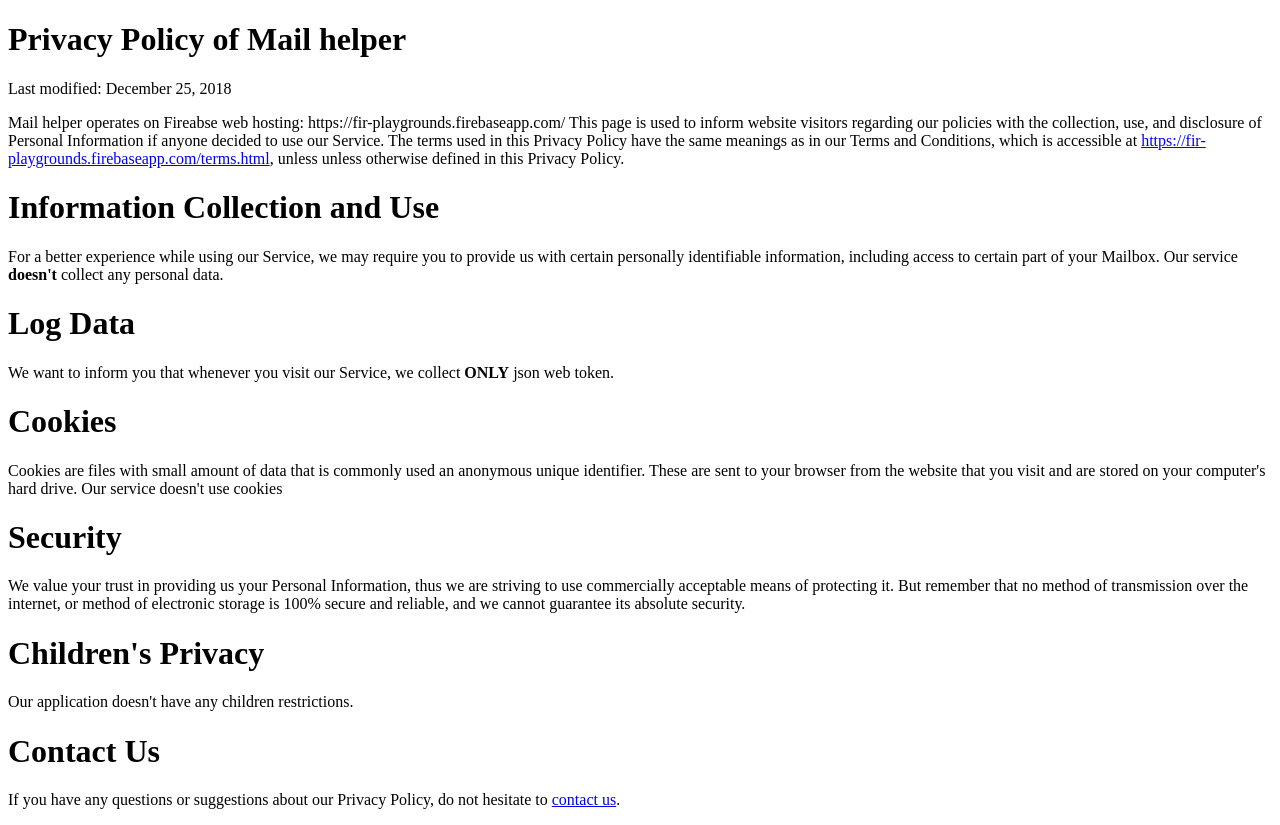
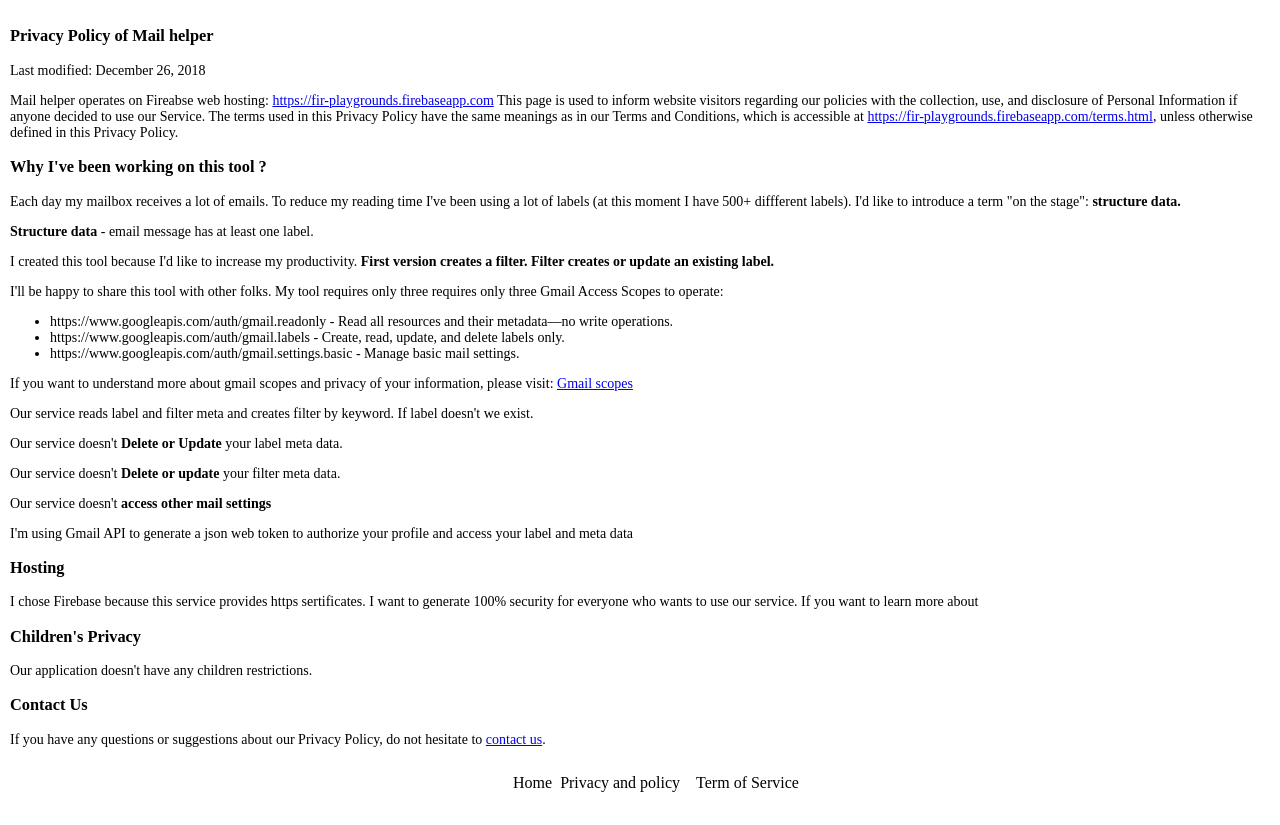
Before and after one commit to dimitardanailov/gmail-helper, a website built with webpack: page develop/web/dist/privacy.html in a window 1280 px wide. After the commit the page ends 800 px from the top, so only its background shows below. Built offline with nearby package versions, Linux system fonts and the light colour scheme; no server answers.

Commit message:
Privacy policy was updated. Each page has a simple footer navigation.

```diff
--- a/develop/web/dist/privacy.html
+++ b/develop/web/dist/privacy.html
@@ -5,66 +5,121 @@
     <meta charset="utf-8" />
   </head>
   <body>
+		<section id="container">
 
+			<section id="body">
 				<h1>Privacy Policy of Mail helper</h1>
 
-		Last modified: December 25, 2018
+				Last modified: December 26, 2018
 
 				<p>
-			Mail helper operates on Fireabse web hosting: https://fir-playgrounds.firebaseapp.com/
+					Mail helper operates on Fireabse web hosting:
+					<a href="https://fir-playgrounds.firebaseapp.com" target="_blank" title="Mail helper">https://fir-playgrounds.firebaseapp.com</a>
 
 					This page is used to inform website visitors regarding our policies with the collection,
 					use, and disclosure of Personal Information if anyone decided to use our Service.
 
 					The terms used in this Privacy Policy have the same meanings as in our Terms and Conditions,
-			which is accessible at <a href="terms.html" target="_blank">https://fir-playgrounds.firebaseapp.com/terms.html</a>,
-			unless unless otherwise defined in this Privacy Policy.
+					which is accessible at
+					<a href="terms.html"
+						 title="Mail helper - Terms of service"
+						 target="_blank">https://fir-playgrounds.firebaseapp.com/terms.html</a>,
+					unless otherwise defined in this Privacy Policy.
 				</p>
 
-		<h1>Information Collection and Use</h1>
+				<h3>Why I've been working on this tool ?</h3>
 
 				<p>
-			For a better experience while using our Service, we may require you to provide us with certain personally
-			identifiable information, including access to certain part of your Mailbox.
-			Our service <strong>doesn't</strong> collect any personal data.
+					Each day my mailbox receives a lot of emails.
+					To reduce my reading time I've been using a lot of labels (at this moment I have 500+ diffferent labels).
+					I'd like to introduce a term "on the stage": <strong>structure data.</strong>
 				</p>
 
-		<h1>Log Data</h1>
+				<p><strong>Structure data</strong> - email message has at least one label.</p>
 
 				<p>
-			We want to inform you that whenever you visit our Service,
-			we collect <strong>ONLY</strong> json web token.
+					I created this tool because I'd like to increase my productivity.
+					<strong>First version creates a filter. Filter creates or update an existing label.</strong>
 				</p>
 
-		<h1>Cookies</h1>
+				<p>
+					I'll be happy to share this tool with other folks.
+					My tool requires only three requires only three Gmail Access Scopes to operate:
+
+					<ul>
+						<li>https://www.googleapis.com/auth/gmail.readonly - Read all resources and their metadata—no write operations.</li>
+						<li>https://www.googleapis.com/auth/gmail.labels - Create, read, update, and delete labels only.</li>
+						<li>https://www.googleapis.com/auth/gmail.settings.basic - Manage basic mail settings.</li>
+					</ul>
+
+					If you want to understand more about gmail scopes and privacy of your information, please visit:
+					<a href="https://developers.google.com/gmail/api/auth/scopes" title="Gmail scopes" target="_blank">Gmail scopes</a>
+				</p>
 
 				<p>
-			Cookies are files with small amount of data that is commonly used an anonymous unique identifier.
-			These are sent to your browser from the website that you visit and are stored on your computer's hard drive.
-
-			Our service doesn't use cookies
+					Our service reads label and filter meta and creates filter by keyword.
+					If label doesn't we exist.
 				</p>
 
-		<h1>Security</h1>
+				<p>
+					Our service doesn't <strong>Delete or Update</strong> your label meta data.
+				</p>
 
 				<p>
-			We value your trust in providing us your Personal Information,
-			thus we are striving to use commercially acceptable means of protecting it.
-			But remember that no method of transmission over the internet,
-			or method of electronic storage is 100% secure and reliable, and we cannot guarantee its absolute security.
+					Our service doesn't <strong>Delete or update</strong> your filter meta data.
 				</p>
 
-		<h1>Children's Privacy</h1>
+				<p>
+					Our service doesn't <strong>access other mail settings</strong>
+				</p>
+
+				<p>
+					I'm using Gmail API to generate a json web token to authorize your profile and access your label and meta data
+				</p>
+
+				<h3>Hosting</h3>
+
+				<p>
+					I chose Firebase because this service provides https sertificates.
+					I want to generate 100% security for everyone who wants to use our service.
+
+					If you want to learn more about
+				</p>
+
+				<h3>Children's Privacy</h3>
 
 				<p>
 					Our application doesn't have any children restrictions.
 				</p>
 
-		<h1>Contact Us</h1>
+				<h3>Contact Us</h3>
 
 				<p>
 					If you have any questions or suggestions about our Privacy Policy,
 					do not hesitate to <a href="https://twitter.com/d_danailov" target="_blank">contact us</a>.
 				</p>
+			</section>
+
+      <footer>
+				<nav>
+					<ul class="footer-nav">
+						<li>
+							<a class="footer-list-item-link" href="/" title="Home page">Home</a>
+						</li>
+						<li class="footer-list-item">
+							<a class="footer-list-item-link"
+									href="privacy.html" title="Privacy and policy">Privacy and policy</a>
+						</li>
+
+						<li class="footer-list-item">
+							<a class="footer-list-item-link"
+									href="terms.html" title="Privacy and policy">Term of Service</a>
+						</li>
+					</ul>
+				</nav>
+			</footer>
+		</section>
+
+		<link rel="stylesheet" type="text/css" href="style.css"></link>
   </body>
 </html>
--- /dev/null
+++ b/develop/web/dist/style.css
@@ -0,0 +1,115 @@
+html,
+body {
+	margin:0;
+	padding:0;
+	height:100%;
+}
+
+body {
+	position: relative;
+
+	font-size: 62.5%;
+}
+
+#container {
+	min-height:100%;
+	position:relative;
+}
+
+#body {
+	position: relative;
+
+	font-size: 1.4em;
+	padding: 10px;
+	padding-bottom: 30px;
+}
+
+/*** Footer ***/
+
+footer {
+	position: absolute;
+	bottom: 0;
+
+	display: block;
+	width: 100%;
+	height: 30px;
+}
+
+.footer-nav {
+	position: relative;
+
+	display: flex;
+	flex-direction: row;
+	flex-wrap: nowrap;
+	justify-content: center;
+	align-items: center;
+
+	list-style: none;
+
+	margin: 0 auto;
+	font-size: 1.6em;
+}
+
+.footer-list-item {
+	position: relative;
+
+	margin: 0;
+	padding: 4px 8px;
+}
+
+.footer-list-item-link {
+	color: black;
+	text-align: center;
+	text-decoration: none;
+}
+
+.footer-list-item-link:hover {
+	color: #ccc;
+}
+
+/*** Footer ***/
+
+button {
+	position: relative;
+	cursor: pointer;
+
+	display: flex;
+	padding: .5em;
+
+	background: #000;
+	color: #fff;
+	font-size: 1.3em;
+
+	border-radius: 5px;
+}
+
+button:hover {
+	background: #fff;
+	color: #000;
+	border: .1em solid #000;
+}
+
+form {
+	position: relative;
+
+	display: flex;
+	flex-direction: column;
+	margin: 1em auto;
+	justify-content: space-around;
+}
+
+form > * {
+	position: relative;
+
+	margin-bottom: .1em;
+	border-radius: .5em;
+	padding: 0.3em;
+}
+
+label {
+	font-size: 1.2em;
+}
+
+select {
+	padding: 1em;
+}
--- a/package.json
+++ b/package.json
@@ -1,6 +1,6 @@
 {
   "name": "gmail-helper",
-  "version": "1.0.2",
+  "version": "1.0.3",
   "description": "Project will be responsible to create different gmail widgets",
   "engines": {
     "node": "^10.11.0"
```
Also changed, not shown: develop/web/dist/index.html (+23 -53 lines), develop/web/dist/terms.html (+31 -7 lines), Changelog.md. Lines whose indentation alone changed are shown as unchanged.
